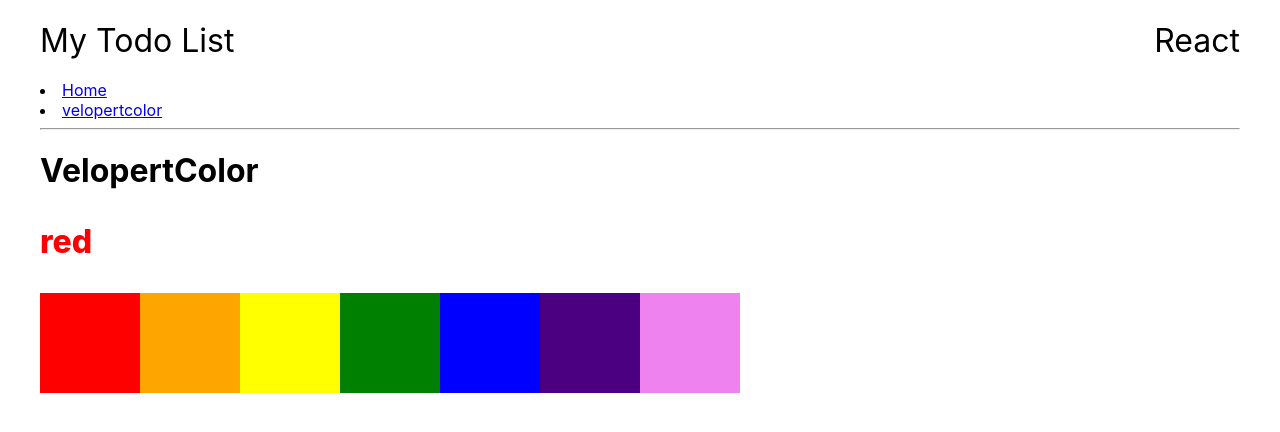
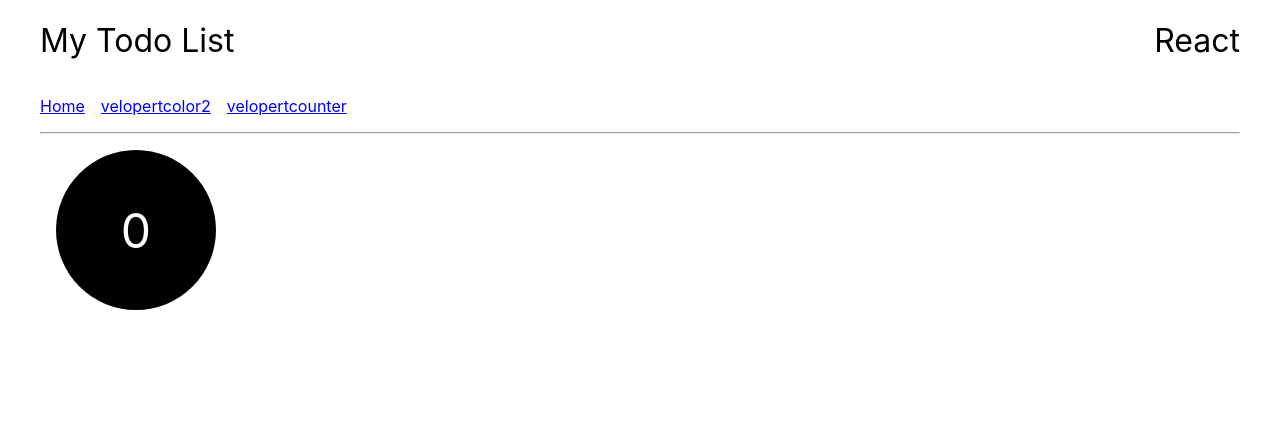
Before and after one commit to 19Edwin92/InocamReactPrec, a React (Create React App) app in the folder InocamReact/: page /velopertcounter in a window 1280 px wide. Shown: the top 432 px of the page. Built offline with nearby package versions, Linux system fonts and the light colour scheme.

Commit message:
[jsx] 리덕스 컨테이터 컴포넌트 및 활용 connect

```diff
--- a/InocamReact/src/App.js
+++ b/InocamReact/src/App.js
@@ -5,7 +5,9 @@ import { Route, Routes } from "react-router-dom";
 import Home from "./pages/Home";
 import Detail from "./pages/Detail";
 import IndexList from "./pages/IndexList";
-import VelopertCounter from "./pages/VelopertCounter";
+// import VelopertCounter from "./pages/VelopertCounter";
+import VelopertColor from './pages/VelopertColor'
+import VelopertCounterContatiner from "./containers/VelopertCounter";
 
 function App() {
   return (
@@ -13,7 +15,9 @@ function App() {
     <Routes>
       <Route path="/" element={<Header/>}>
         <Route index element={<Home/>}/>
-        <Route path="/velopertcounter" element={<VelopertCounter/>}/>
+        <Route path="velopertcolor" element={<VelopertColor />}/>
+        {/* <Route path="velopertcounter" element={<VelopertCounter/>}/> */}
+        <Route path="velopertcounter" element={<VelopertCounterContatiner/>}/>
         <Route path=":id" element={<Detail/>}>
           <Route index element={<IndexList/>}/>
         </Route>
--- a/InocamReact/src/components/organism/Header.jsx
+++ b/InocamReact/src/components/organism/Header.jsx
@@ -9,8 +9,11 @@ function Header() {
         <div>My Todo List</div>
         <div>React</div>
       </StyledHeader>
-      <li><NavLink to={"/"}>Home</NavLink> </li>
-      <li><NavLink to={"/velopertcounter"}>velopertcolor</NavLink></li>
+      <ul style={{display:"flex", gap:"1rem", padding:"0"}}>
+        <li style={{listStyleType:"none"}}><NavLink to={"/"}>Home</NavLink> </li>
+        <li style={{listStyleType:"none"}} ><NavLink to={"/velopertcolor"}>velopertcolor2</NavLink></li>
+        <li style={{listStyleType:"none"}} ><NavLink to={"/velopertcounter"}>velopertcounter</NavLink></li>
+      </ul>
       <hr/>
       <Outlet/>
     </>
--- /dev/null
+++ b/InocamReact/src/containers/VelopertCounter.js
@@ -0,0 +1,52 @@
+import VelopertCounter from '../pages/VelopertCounter'
+import * as actions from '../redux/modules/reducervelopertCounter'
+import {connect} from 'react-redux'
+
+// store 안의 state 값을 props 로 연결해줍니다.
+const mapStateToProps = (state) => ({
+  number: state.velopertCounterReducer.counter,
+  color: state.velopertCounterReducer.color
+})
+
+const mapDispatchToProps = (dispatch) => ({
+  onIncrement: () => dispatch(actions.increment()),
+  onDecrement: () => dispatch(actions.decrement()),
+  onSetColor: () => {
+    const color= getRandomColor();
+    dispatch(actions.set_color(color))
+  }
+})
+
+// VelopertCounter 컴포넌트의 Container 컴포넌트
+// VelopertCounter 컴포넌트를 어플리케이션의 데이터 레이어와 묶는 역할을 합니다.
+const VelopertCounterContatiner = connect(
+  mapStateToProps,
+  mapDispatchToProps
+)(VelopertCounter)
+
+export default VelopertCounterContatiner
+
+// src/utils/index.js
+function getRandomColor() {
+  const colors = [
+      '#495057',
+      '#f03e3e',
+      '#d6336c',
+      '#ae3ec9',
+      '#7048e8',
+      '#4263eb',
+      '#1c7cd6',
+      '#1098ad',
+      '#0ca678',
+      '#37b24d',
+      '#74b816',
+      '#f59f00',
+      '#f76707'
+  ];
+
+  // 0 부터 12까지 랜덤 숫자
+  const random = Math.floor(Math.random() * 13);
+
+  // 랜덤 색상 반환
+  return colors[random];
+}
--- a/InocamReact/src/hooks/useTodos.js
+++ b/InocamReact/src/hooks/useTodos.js
@@ -1,7 +1,7 @@
 import { useState } from "react"
 import { useDispatch, useSelector } from "react-redux"
 // import { add_todoReducer, detele_todoReducer, update_todoReducer } from "../redux/modules/todoReducer"
-import { add_todo, delete_todo, selectTodo, update_todo } from "../redux/modules/todoSlice"
+import { add_todo, delete_todo, selectTodo, update_todo } from "../redux/modules/sliceTodo"
 
 export const useTodos = () => {
   const [inputTitle, setInputTitle] = useState("")
--- /dev/null
+++ b/InocamReact/src/pages/VelopertColor.jsx
@@ -0,0 +1,33 @@
+import React from 'react'
+import { useDispatch, useSelector } from 'react-redux';
+import { changeColor, selectColor } from '../redux/modules/velopertColor';
+
+function VelopertColor() {
+  const color = useSelector(selectColor)
+  const colors = ['red', 'orange', 'yellow', 'green', 'blue', 'indigo', 'violet'];
+
+  return (
+    <div>
+      <h1>VelopertColor</h1>
+      <p style={{color:`${color}`, fontWeight:"800", fontSize:"2rem"}}>{color}</p>
+      <div className="colors" style={{display:"flex"}}>
+        {colors.map(color => (
+          <PaletteItem color={color} key={color}/>
+        ))}
+      </div>
+    </div>
+  )
+}
+
+export default VelopertColor
+
+
+const PaletteItem = ({ color }) => {
+  const dispatch = useDispatch()
+  return (
+    <div
+      style={{ width:"100px",height:"100px",backgroundColor: color}}
+      onClick={()=>dispatch(changeColor(color))}
+    />
+  );
+  }
--- a/InocamReact/src/pages/VelopertCounter.jsx
+++ b/InocamReact/src/pages/VelopertCounter.jsx
@@ -1,35 +1,49 @@
 import React from 'react'
-import { useDispatch, useSelector } from 'react-redux'
-import { changeColor, selectColor } from '../redux/modules/velopertCounter'
+import styled from "styled-components";
 
-const PaletteItem = ({ color }) => {
-  const dispatch = useDispatch()
-  return (
-    <div
-      style={{ width:"100px",height:"100px",backgroundColor: color}}
-      onClick={()=>dispatch(changeColor(color))}
-      // children={color}
-    />
-  );
-  }
-
-function VelopertCounter() {
-  const color = useSelector(selectColor)
-  const colors = ['red', 'orange', 'yellow', 'green', 'blue', 'indigo', 'violet'];
-
-
-
+function VelopertCounter({number, color, onIncrement, onDecrement, onSetColor}) {
+  console.log({number, color, onIncrement, onDecrement, onSetColor})
   return (
     <div>
-      <h1>VelopertColor</h1>
-      <p style={{color:`${color}`, fontWeight:"800", fontSize:"2rem"}}>{color}</p>
-      <div className="colors" style={{display:"flex"}}>
-        {colors.map(color => (
-          <PaletteItem color={color} key={color}/>
-        ))}
-      </div>
+      <Counter
+      onClick={onIncrement}
+      onContextMenu={(e) => {e.preventDefault(); onDecrement();}}
+      onDoubleClick={onSetColor}
+      style={{backgroundColor: color}}>
+          {number}
+      </Counter>
     </div>
   )
 }
 
+// VelopertCounter.defaultProps = {
+//   number: 0,
+//   color: 'black',
+//   onIncrement: () => console.warn('onIncrement not defined'),
+//   onDecrement: () => console.warn('onDecrement not defined'),
+//   onSetColor: () => console.warn('onSetColor not defined')
+// };
+
 export default VelopertCounter
+
+const Counter = styled.div`
+    width: 10rem;
+    height: 10rem;
+    display: flex;
+    align-items: center;
+    justify-content: center;
+    margin: 1rem;
+    background-color: black;
+
+     /* 색상 */
+    color: white;
+
+    /* 폰트 */
+    font-size: 3rem;
+
+    /* 기타 */
+    border-radius: 100%;
+    cursor: pointer;
+    user-select: none;
+    transition: background-color 0.75s;
+`
--- a/InocamReact/src/redux/config/configStore.js
+++ b/InocamReact/src/redux/config/configStore.js
@@ -12,12 +12,16 @@
 // export default store
 
 import { configureStore } from "@reduxjs/toolkit";
-import todoList from '../modules/todoReducer'
-import todoSlice from '../modules/todoSlice'
-import velopertCounter from '../modules/velopertCounter'
+import todoList from '../modules/reducerTodo'
+import todoSlice from '../modules/sliceTodo'
+import velopertColor from '../modules/velopertColor'
+import velopertCounterReducer from '../modules/reducervelopertCounter'
+
 
 const store = configureStore({
-  reducer:{todoList, todoSlice, velopertCounter}
+  reducer:{todoList, todoSlice, velopertColor, velopertCounterReducer},
+  // devTools: process.env.NODE_ENV === "development" && true
+  devTools:true
 })
 
 export default store
--- a/InocamReact/src/redux/modules/todoReducer.js
+++ b/InocamReact/src/redux/modules/reducerTodo.js
@@ -50,7 +50,7 @@ const initalState = [
 // 04 Reducers
 const todoList = (state=initalState, actions) => {
   switch (actions.type) {
-    case (ADD_TODO):
+    case ADD_TODO:
       return state = [...state, actions.payload]
     case (UPDATE_TODO):
       return state.map(todo => {
--- /dev/null
+++ b/InocamReact/src/redux/modules/reducervelopertCounter.js
@@ -0,0 +1,43 @@
+// Action Key
+const INCREMENT = "INCREMENT";
+const DECREMENT = "DECREMENT";
+const SET_COLOR = "SET_COLOR";
+
+export const increment = () => {
+  return {
+    type : INCREMENT
+  }
+}
+
+export const decrement = () => {
+  return {
+    type : DECREMENT
+  }
+}
+
+export const set_color = (payload) => {
+  return {
+    type : SET_COLOR,
+    payload
+  }
+}
+
+const initialState = {
+  counter : 0,
+  color:"black"
+}
+
+const velopertCounterReducer = (state=initialState, action) => {
+  switch (action.type) {
+    case INCREMENT:
+      return {...state,counter: state.counter + 1};
+    case DECREMENT:
+      return {...state,counter: state.counter - 1};
+    case SET_COLOR:
+      return {...state,color: action.payload};
+    default:
+      return state
+  }
+}
+
+export default velopertCounterReducer
--- /dev/null
+++ b/InocamReact/src/redux/modules/velopertColor.js
@@ -0,0 +1,19 @@
+import { createSlice } from "@reduxjs/toolkit";
+
+const velopertColor = createSlice({
+  name: 'velopertColor',
+  initialState : {
+    color : "red",
+    number :0
+  },
+  reducers: {
+    changeColor: (state, action) => {
+      return {...state, color:action.payload}
+    }
+  }
+})
+
+export default velopertColor.reducer;
+export const selectColor = (state) => state.velopertColor.color;
+export const selectNumber = (state) => state.velopertColor.number;
+export const {changeColor} = velopertColor.actions;
--- a/InocamReact/src/redux/modules/velopertCounter.js
+++ /dev/null
@@ -1,19 +0,0 @@
-import { createSlice } from "@reduxjs/toolkit";
-
-const velopertCounter = createSlice({
-  name: 'velopertCounter',
-  initialState : {
-    color : "red",
-    number :0
-  },
-  reducers: {
-    changeColor: (state, action) => {
-      return {...state, color:action.payload}
-    }
-  }
-})
-
-export default velopertCounter.reducer;
-export const selectColor = (state) => state.velopertCounter.color;
-export const selectNumber = (state) => state.velopertCounter.number;
-export const {changeColor} = velopertCounter.actions;
```
Also changed, not shown: InocamReact/src/redux/modules/sliceTodo.js (renamed from InocamReact/src/redux/modules/todoSlice.js), 1 other file (tests, documents, lock files or other folders).
